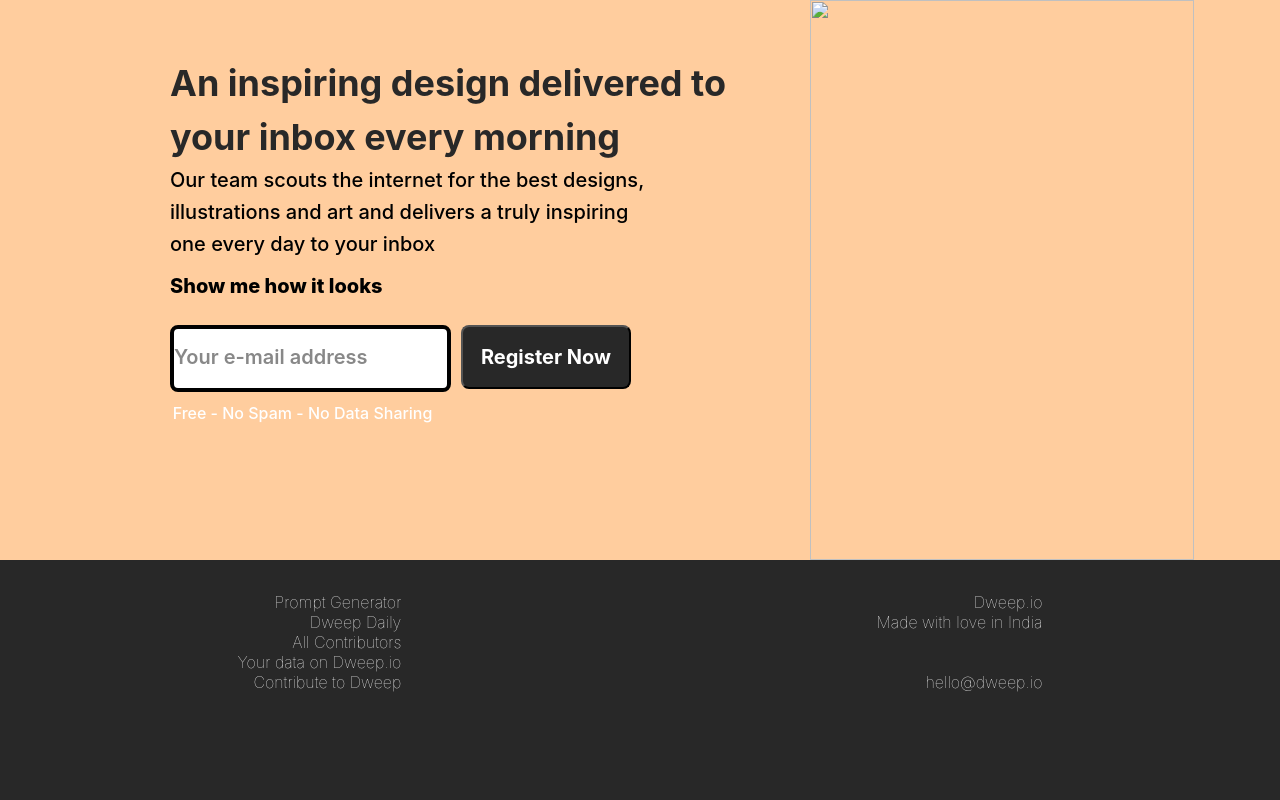
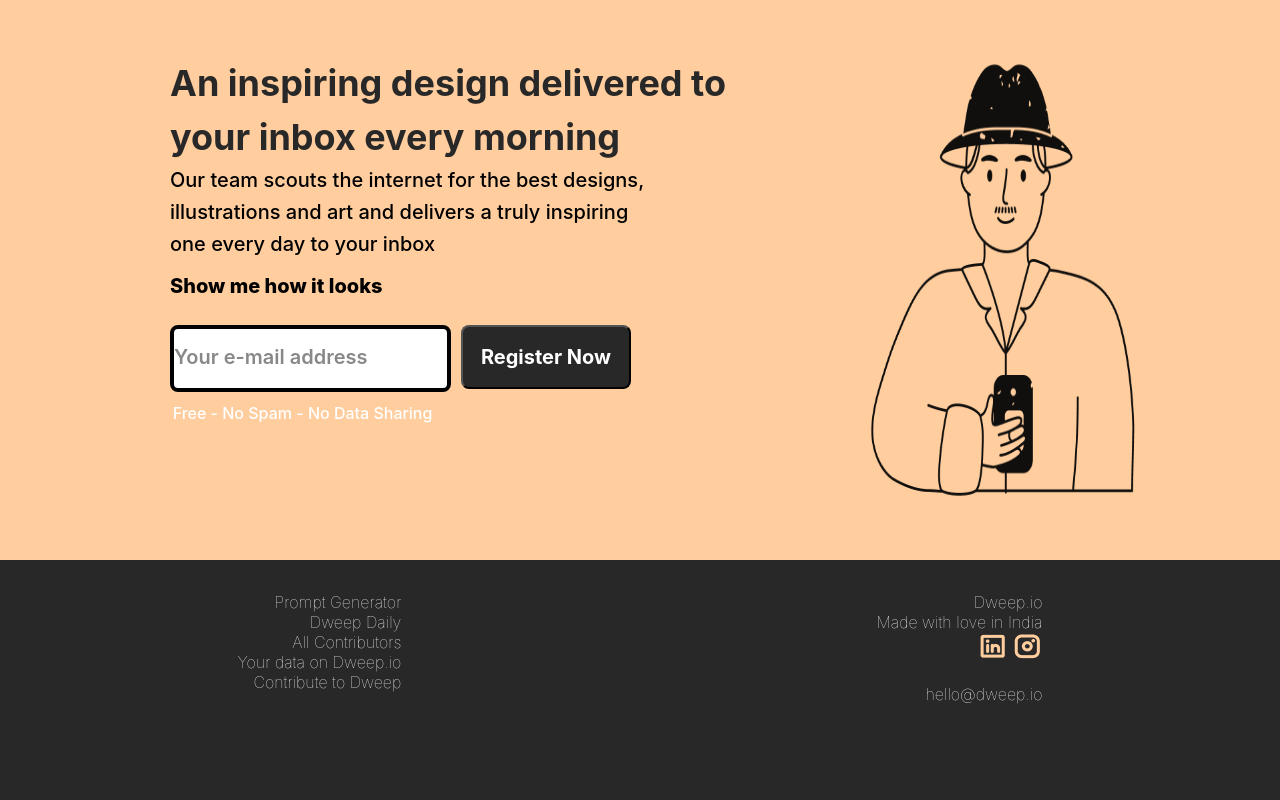
Before and after one commit to gujarpritam/Oct-MicroProject1, a plain HTML site: page index.html in a window 1280 px wide. Drawn offline with Linux system fonts and the light colour scheme; the site is published under a folder, as on GitHub Pages, so addresses that start at the root find nothing.

Commit message:
modification to Micro Project 1

```diff
--- a/index.html
+++ b/index.html
@@ -24,7 +24,7 @@
             </div>
 
             <div id="hero-right">
-                <img src="/images/dweep io 1.png" alt="">
+                <img src="./images/dweep io 1.png" alt="">
             </div>
         </div>
 
@@ -43,8 +43,8 @@
                 <ul>
                     <li>Dweep.io</li>
                     <li>Made with love in India</li>
-                    <li><img src="/images/LinkedinLogo.png" alt="">
-                        <img src="/images/InstagramLogo.png" alt="">
+                    <li><img src="./images/LinkedinLogo.png" alt="">
+                        <img src="./images/InstagramLogo.png" alt="">
                     </li>
                     <li><br></li>
                     <li>hello@dweep.io</li>
```
